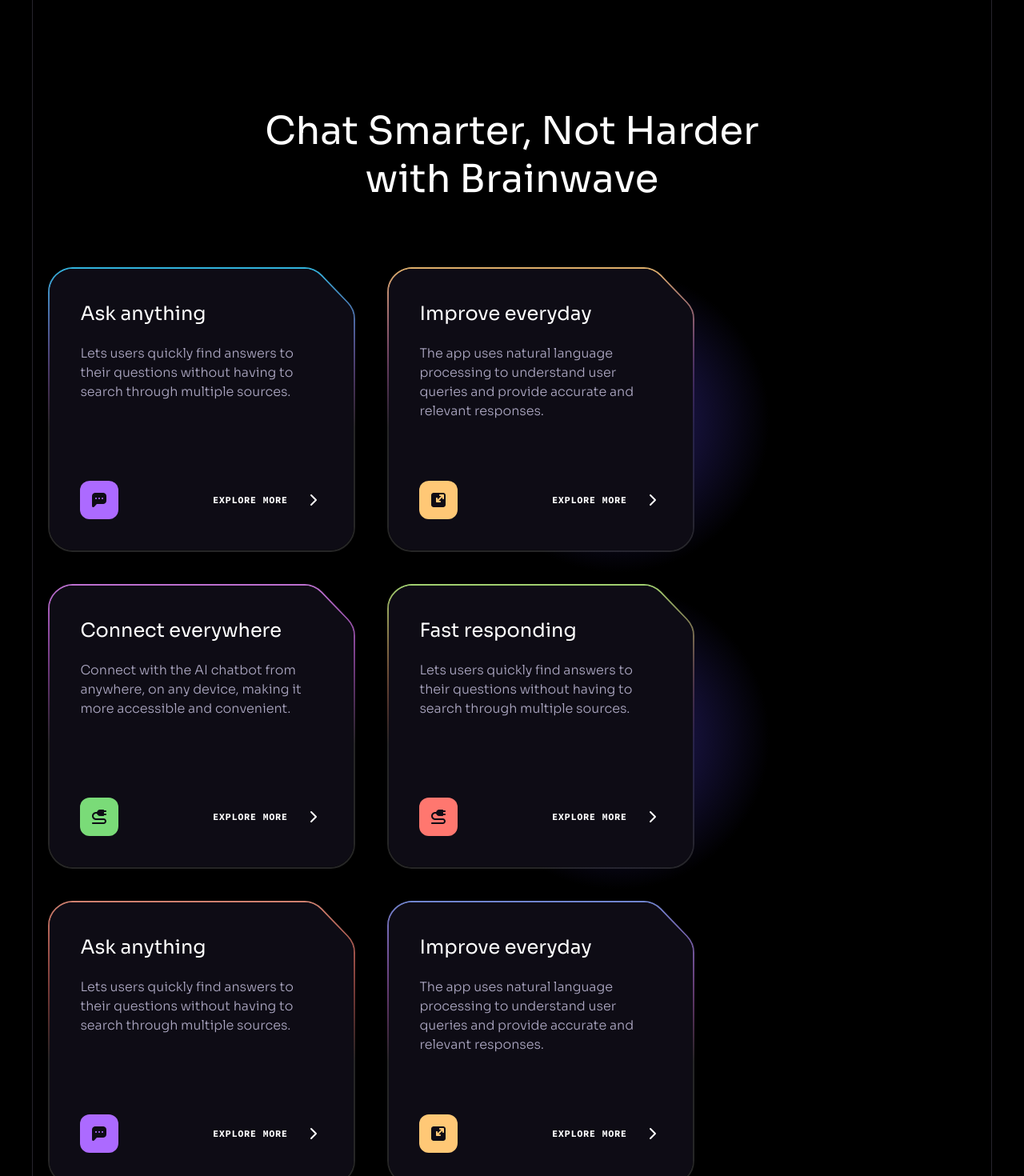
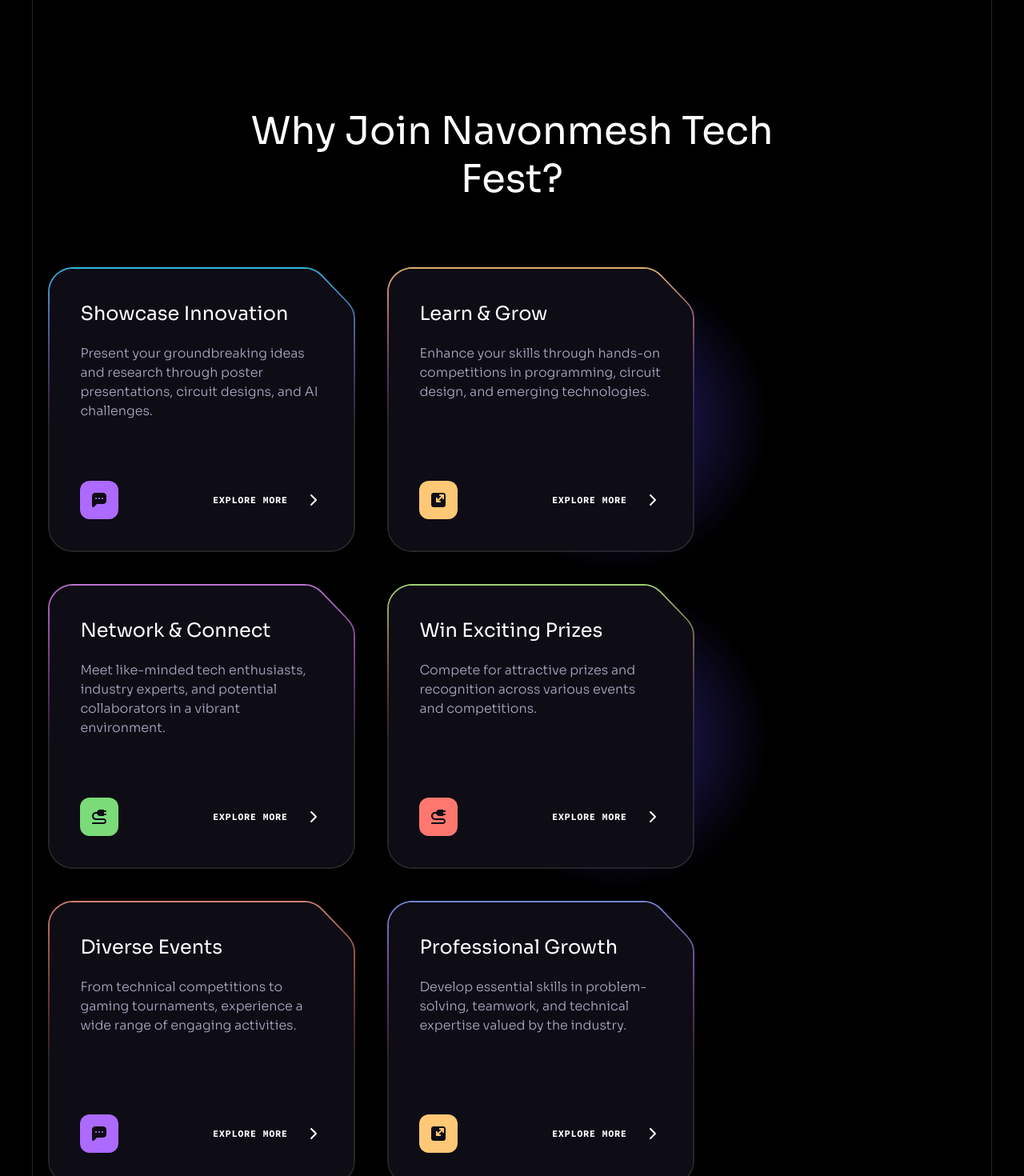
Before and after one commit to ShubhamDindorkar/Navonmesh, a React (Vite) app in the folder my-react-app/: page / in a window 1280 px wide. Shown: the part 7780-9250 px from the top of the page at 80% size. Built offline with nearby package versions, Linux system fonts and the light colour scheme.

Commit message:
updated benefits section

```diff
--- a/my-react-app/src/components/Benefits.jsx
+++ b/my-react-app/src/components/Benefits.jsx
@@ -11,7 +11,7 @@
       <div className="container relative z-2">
         <Heading
           className="md:max-w-md lg:max-w-2xl"
-          title="Chat Smarter, Not Harder with Brainwave"
+          title="Why Join Navonmesh Tech Fest?"
         />
 
         <div className="flex flex-wrap gap-10 mb-10">
--- a/my-react-app/src/constants/index.js
+++ b/my-react-app/src/constants/index.js
@@ -431,16 +431,16 @@
 export const benefits = [
   {
     id: "0",
-    title: "Ask anything",
-    text: "Lets users quickly find answers to their questions without having to search through multiple sources.",
+    title: "Showcase Innovation",
+    text: "Present your groundbreaking ideas and research through poster presentations, circuit designs, and AI challenges.",
     backgroundUrl: "./src/assets/benefits/card-1.svg",
     iconUrl: benefitIcon1,
     imageUrl: benefitImage2,
   },
   {
     id: "1",
-    title: "Improve everyday",
-    text: "The app uses natural language processing to understand user queries and provide accurate and relevant responses.",
+    title: "Learn & Grow",
+    text: "Enhance your skills through hands-on competitions in programming, circuit design, and emerging technologies.",
     backgroundUrl: "./src/assets/benefits/card-2.svg",
     iconUrl: benefitIcon2,
     imageUrl: benefitImage2,
@@ -448,16 +448,16 @@
   },
   {
     id: "2",
-    title: "Connect everywhere",
-    text: "Connect with the AI chatbot from anywhere, on any device, making it more accessible and convenient.",
+    title: "Network & Connect",
+    text: "Meet like-minded tech enthusiasts, industry experts, and potential collaborators in a vibrant environment.",
     backgroundUrl: "./src/assets/benefits/card-3.svg",
     iconUrl: benefitIcon3,
     imageUrl: benefitImage2,
   },
   {
     id: "3",
-    title: "Fast responding",
-    text: "Lets users quickly find answers to their questions without having to search through multiple sources.",
+    title: "Win Exciting Prizes",
+    text: "Compete for attractive prizes and recognition across various events and competitions.",
     backgroundUrl: "./src/assets/benefits/card-4.svg",
     iconUrl: benefitIcon4,
     imageUrl: benefitImage2,
@@ -465,16 +465,16 @@
   },
   {
     id: "4",
-    title: "Ask anything",
-    text: "Lets users quickly find answers to their questions without having to search through multiple sources.",
+    title: "Diverse Events",
+    text: "From technical competitions to gaming tournaments, experience a wide range of engaging activities.",
     backgroundUrl: "./src/assets/benefits/card-5.svg",
     iconUrl: benefitIcon1,
     imageUrl: benefitImage2,
   },
   {
     id: "5",
-    title: "Improve everyday",
-    text: "The app uses natural language processing to understand user queries and provide accurate and relevant responses.",
+    title: "Professional Growth",
+    text: "Develop essential skills in problem-solving, teamwork, and technical expertise valued by the industry.",
     backgroundUrl: "./src/assets/benefits/card-6.svg",
     iconUrl: benefitIcon2,
     imageUrl: benefitImage2,
```
